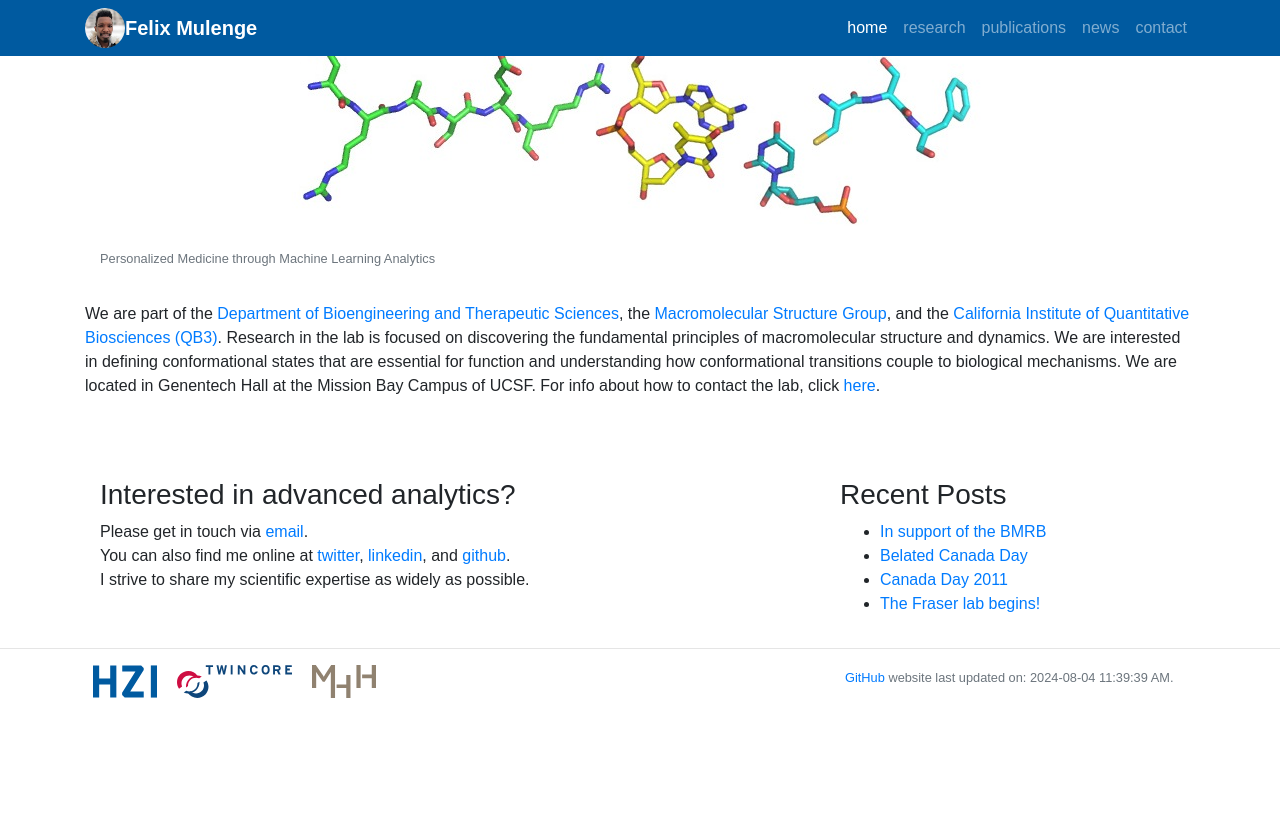
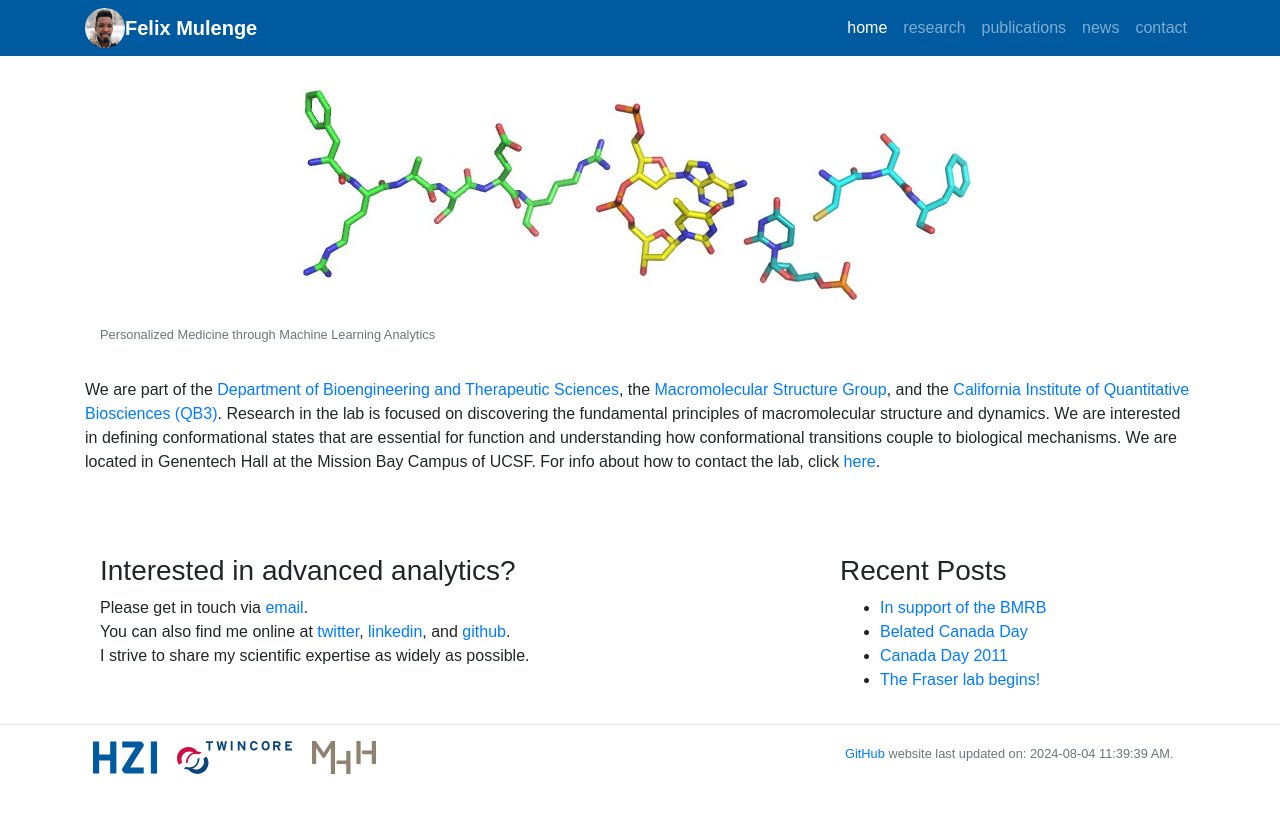
Before and after one commit to fmulenge/fmulenge.github.io, a Jekyll site: the page built from index.md, in a window 1280 px wide. Shown: the top 813 px of the page. Built offline with Jekyll 4.4.1, drawn with Linux system fonts in a browser that asks for light colours.

Commit message:
Update header.html

```diff
--- a/_includes/header.html
+++ b/_includes/header.html
@@ -22,10 +22,10 @@
   <body>
 
     <!-- Static navbar -->
-    <nav class="navbar fixed-top navbar-expand-sm navbar-dark" style="background-color: #005AA0">
+    <nav class="navbar navbar-expand-lg navbar-dark" style="background-color: #005AA0">
       <div class="container">
         <a href="https://www.helmholtz-hzi.de/en/"><img class="avatar" src="/static/img/logo/host_logo.jpg" alt=""></a>
-        <a class="navbar-brand d-flex align-items-center" style="font-weight:bold" href="/">{{site.name}}</a>
+        <a class="navbar-brand" style="font-weight:bold" href="/">{{site.name}}</a>
         <button type="button" class="navbar-toggler" data-toggle="collapse" data-target="#navbarContent" aria-controls="navbarContent" aria-expanded="false" aria-label="Toggle navigation">
           <span class="navbar-toggler-icon"></span>
         </button>
```
